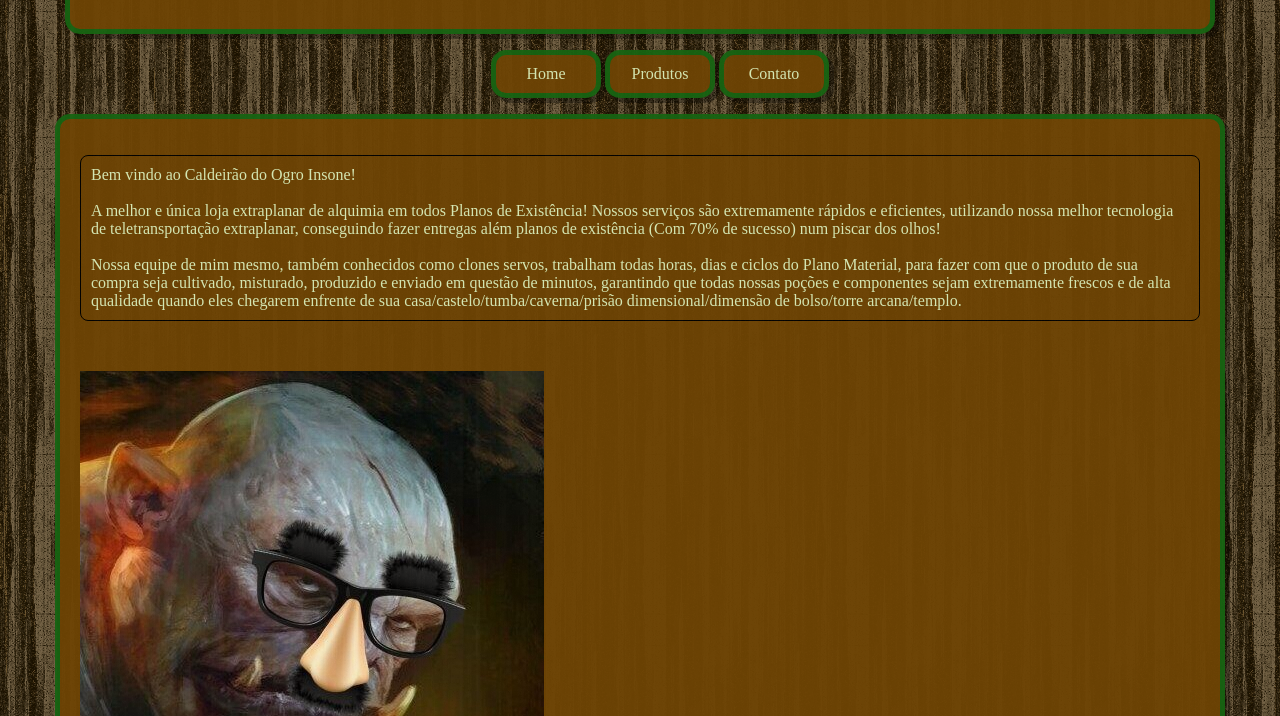
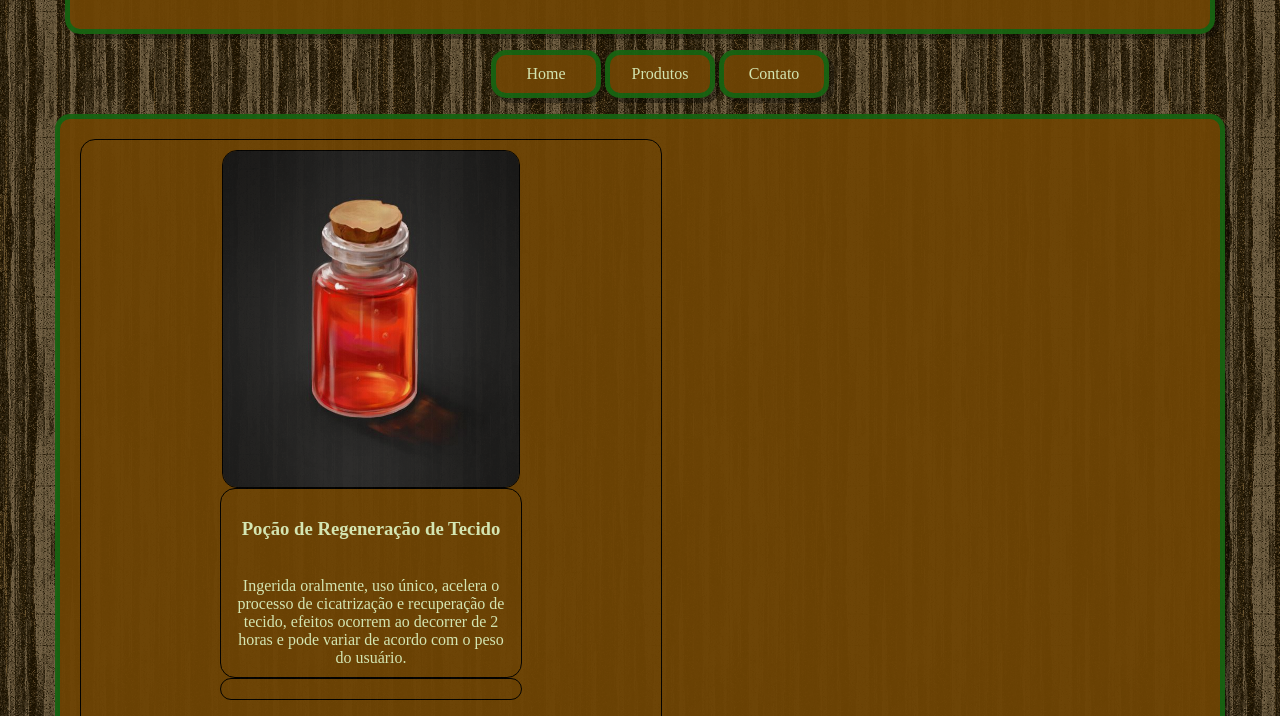
Before and after one commit to MikaelMR/unime-TrabalhoWeb3, a plain HTML site: page produtos.html in a window 1280 px wide. Shown: the part 84-800 px from the top of the page. Drawn offline with Linux system fonts and the light colour scheme.

Commit message:
Inicio do design da Page Produtos

```diff
--- a/css/style.css
+++ b/css/style.css
@@ -83,7 +83,7 @@ a:active {
     display: inline-block;
     border: 1px solid black;
     border-radius: 50px;
-    margin-left: 40px;
+    margin: auto;
     width: 220px;
 }
 .conteudoFuncI {
@@ -113,3 +113,45 @@ a:active {
     width: 40%;
     margin: 10px;
 }
+
+#conteudoProdutos {
+    border: 1px solid black;
+    border-radius: 15px;
+    padding: 10px;
+    width: 50%;
+    height: 800px;
+    overflow: auto;
+}
+#conteudoProdutosImg,
+#conteudoProdutosNome,
+#conteudoProdutosDesc {
+    display: table;
+    border: 1px solid black;
+    border-radius: 15px;
+    width: 50%;
+    height: auto;
+    margin: 0 auto;
+}
+#conteudoProdutosImg{
+    width: 53%;
+}
+#conteudoProdutosNome,
+#conteudoProdutosDesc {
+    text-align: center;
+    padding: 10px;
+}
+
+::-webkit-scrollbar {
+    width: 20px;
+  }
+  ::-webkit-scrollbar-track {
+    box-shadow: inset 0 0 5px #6E4404;
+    border-radius: 10px;
+  }
+  ::-webkit-scrollbar-thumb {
+    background: #176412;
+    border-radius: 10px;
+  }
+  ::-webkit-scrollbar-thumb:hover {
+    background: #176412;
+  }
--- a/produtos.html
+++ b/produtos.html
@@ -23,16 +23,41 @@
     </div>
 
     <div id="conteudo">
-        <p class="conteudoDesc">
-            Bem vindo ao Caldeirão do Ogro Insone!<br><br>
-            A melhor e única loja extraplanar de alquimia em todos Planos de Existência! Nossos serviços são extremamente rápidos e eficientes, utilizando nossa melhor tecnologia de teletransportação extraplanar, conseguindo fazer entregas além planos de existência (Com 70% de sucesso) num piscar dos olhos!<br><br>
-            Nossa equipe de mim mesmo, também conhecidos como clones servos, trabalham todas horas, dias e ciclos do Plano Material, para fazer com que o produto de sua compra seja cultivado, misturado, produzido e enviado em questão de minutos, garantindo que todas nossas poções e componentes sejam extremamente frescos e de alta qualidade quando eles chegarem enfrente de sua casa/castelo/tumba/caverna/prisão dimensional/dimensão de bolso/torre arcana/templo.
-        </p>
-        <img src="../unime-TrabalhoWeb3/img/owner.jpg" class="conteudoImgo">
-        <img src="../unime-TrabalhoWeb3/img/hutin1.jpg" class="conteudoImghi1">
-        <img src="../unime-TrabalhoWeb3/img/hutin2.jpg" class="conteudoImghi2">
-        <img src="../unime-TrabalhoWeb3/img/hut1.jpg" class="conteudoImgh1">
-        <img src="../unime-TrabalhoWeb3/img/hut2.jpg" class="conteudoImgh2">
+        <div id="conteudoProdutos">
+            <img id="conteudoProdutosImg" src="../unime-TrabalhoWeb3/img/produtos/hp.jpg">
+            <div id="conteudoProdutosNome"><h3>Poção de Regeneração de Tecido</h3><br> Ingerida oralmente, uso único, acelera o processo de cicatrização e recuperação de tecido, efeitos ocorrem ao decorrer de 2 horas e pode variar de acordo com o peso do usuário.</div>
+            <div id="conteudoProdutosDesc"></div>
+        </div>
+
+            <!--
+            <div id="conteudoProdutosDesc">
+                <img src="../unime-TrabalhoWeb3/img/produtos/cyan.jpg" id="conteudoImgP">
+                <p>Poção de Recuperação Arcana</p>
+            </div>
+            <div id="conteudoProdutosDesc">
+                <img src="../unime-TrabalhoWeb3/img/produtos/orange.jpg" id="conteudoImgP">
+                <p>Poção de Recuperação Arcana</p>
+            </div>
+            <div id="conteudoProdutosDesc">
+                <img src="../unime-TrabalhoWeb3/img/produtos/yellowskull.jpg" id="conteudoImgP">
+                <p>Poção de Recuperação Arcana</p>
+            </div>
+            <div id="conteudoProdutosDesc">
+                <img src="../unime-TrabalhoWeb3/img/produtos/tinycogumelo.jpg" id="conteudoImgP">
+                <p>Poção de Recuperação Arcana</p>
+            </div>
+            <div id="conteudoProdutosDesc">
+                <img src="../unime-TrabalhoWeb3/img/produtos/goldfish.jpg" id="conteudoImgP">
+                <p>Poção de Recuperação Arcana</p>
+            </div>
+            <div id="conteudoProdutosDesc">
+                <img src="../unime-TrabalhoWeb3/img/produtos/greentree.jpg" id="conteudoImgP">
+                <p>Poção de Recuperação Arcana</p>
+            </div>
+            <div id="conteudoProdutosDesc">
+                <img src="../unime-TrabalhoWeb3/img/produtos/redbirdskull.jpg" id="conteudoImgP">
+                <p>Poção de Recuperação Arcana</p>
+            </div>-->
 
     </div>
 </body>
```
Also changed, not shown: img/produtos/cyan.jpg (added), img/produtos/goldfish.jpg (added), img/produtos/greentree.jpg (added), img/produtos/hp.jpg (added), img/produtos/orange.jpg (added), img/produtos/redbirdskull.jpg (added), img/produtos/tinycogumelo.jpg (added), img/produtos/yellowskull.jpg (added).
